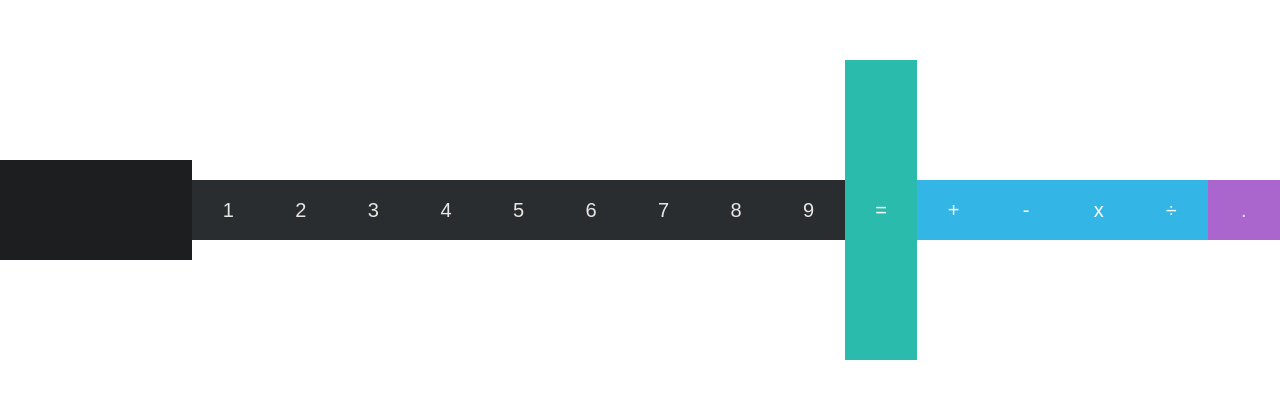
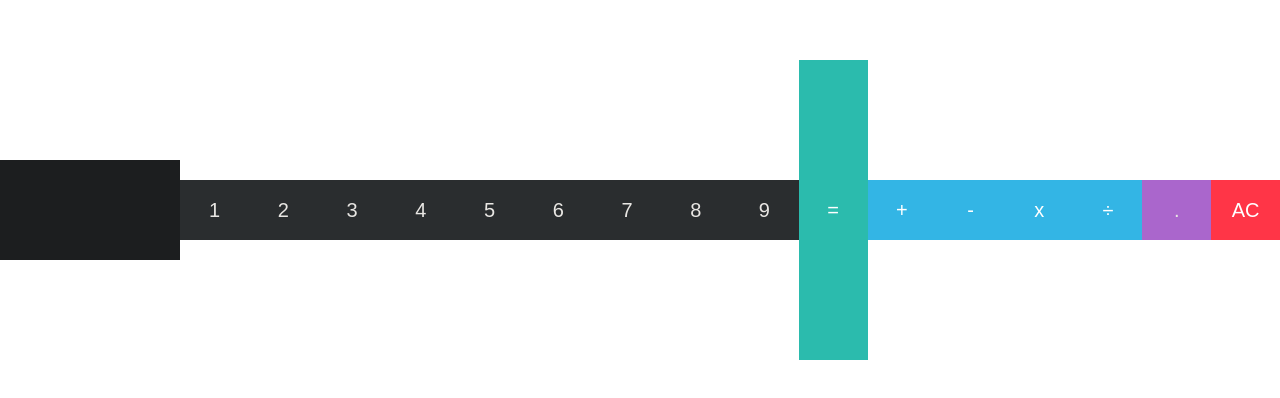
Before and after one commit to JakubBrandys/calculator_react, a React (Create React App) app: page / in a window 1280 px wide. Shown: the part 190-588 px from the top of the page. Built offline with nearby package versions, Linux system fonts and the light colour scheme.

Commit message:
feat: create ButtonAC and add to Keyboard

```diff
--- /dev/null
+++ b/src/components/Buttons/ButtonAC/ButtonAC.js
@@ -0,0 +1,5 @@
+import styled from "./ButtonAC.module.css";
+
+const ButtonAC = () => <button className={styled.ac}>AC</button>
+
+export default ButtonAC;
--- /dev/null
+++ b/src/components/Buttons/ButtonAC/ButtonAC.module.css
@@ -0,0 +1,8 @@
+.ac {
+    width: 75px;
+    height: 60px;
+    border: none;
+    color: white;
+    font-size: 20px;
+    background-color: #FF3547;
+}
--- a/src/components/Keyboard/Keyboard.js
+++ b/src/components/Keyboard/Keyboard.js
@@ -2,6 +2,7 @@ import ButtonNumber from "../Buttons/ButtonNumber/ButtonNumber";
 import ButtonEqual from "../Buttons/ButtonEqual/ButtonEqual";
 import ButtonSign from "../Buttons/ButtonSign/ButtonSign";
 import ButtonDot from "../Buttons/ButtonDot/ButtonDot";
+import ButtonAC from "../Buttons/ButtonAC/ButtonAC";
 
 const Keyboard = () => {
   return (
@@ -21,6 +22,7 @@ const Keyboard = () => {
       <ButtonSign sign="x" />
       <ButtonSign sign= "÷" />
       <ButtonDot />
+      <ButtonAC />
     </>
   );
 };
```
